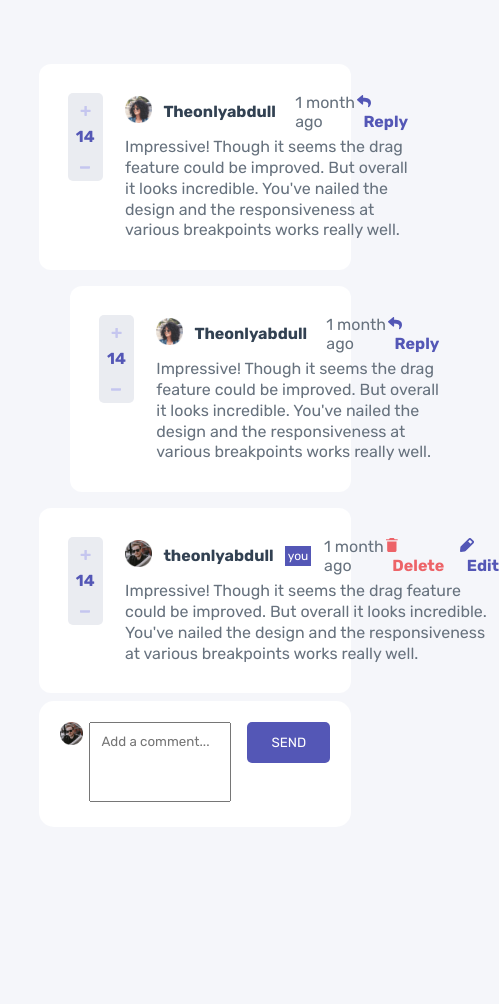
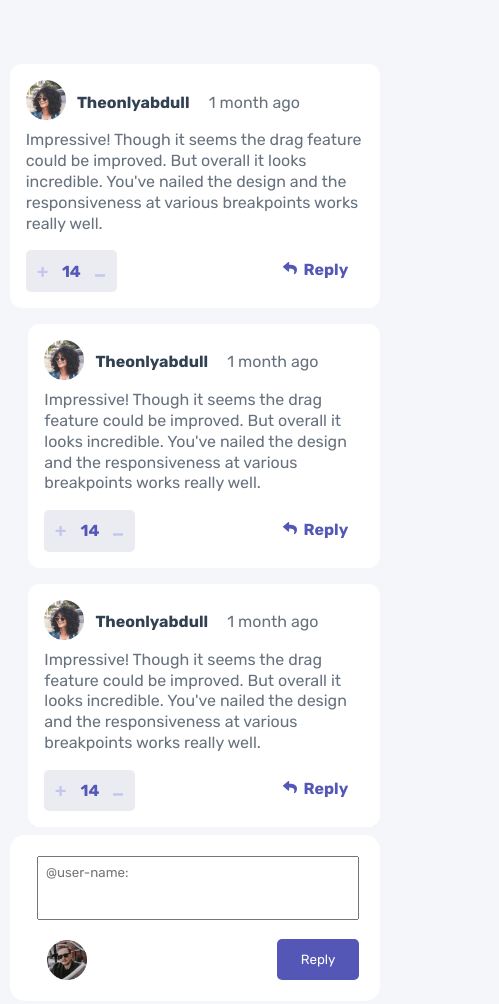
Before and after one commit to TheOnlyAbdull/Comment-Section, a plain HTML site: page index.html in a window 390 px wide. Shown: the top 1004 px of the page, 499 px wide, since content can reach past the window. Before the commit the page ends 844 px from the top, so only its background shows below. Drawn offline with Linux system fonts and the light colour scheme.

Commit message:
finished the mobile view, except modal

```diff
--- a/index.html
+++ b/index.html
@@ -14,11 +14,6 @@
             <div class="content">
                 <div class="msg-content">
                     <div class="comment-sec">
-                        <div class="rating-sec">
-                            <div class="plus"><img src="./images/icon-plus.svg" alt="+"></div>
-                            <p class="rating">14</p>
-                            <div class="minus"><img src="./images/icon-minus.svg" alt="-"></div>
-                        </div>
                         <div class="text-sec">
                             <div class="profile">
                                 <div class="comment-pic"><img src="./images/avatars/image-amyrobson.png" alt="?"></div>
@@ -34,18 +29,18 @@
                                 </p>
                             </div>
                         </div>
+                        <div class="rating-sec">
+                            <div class="plus"><img src="./images/icon-plus.svg" alt="+"></div>
+                            <p class="rating">14</p>
+                            <div class="minus"><img src="./images/icon-minus.svg" alt="-"></div>
+                        </div>
                     </div>
                 </div>
 
                 <!-- POSTED REPLY -->
-                <!-- <div class="posted-reply-container">
+                <div class="posted-reply-container">
                     <div class="msg-content posted-reply">
                         <div class="comment-sec">
-                            <div class="rating-sec">
-                                <div class="plus"><img src="./images/icon-plus.svg" alt="+"></div>
-                                <p class="rating">14</p>
-                                <div class="minus"><img src="./images/icon-minus.svg" alt="-"></div>
-                            </div>
                             <div class="text-sec">
                                 <div class="profile">
                                     <div class="comment-pic"><img src="./images/avatars/image-amyrobson.png" alt="?"></div>
@@ -61,19 +56,19 @@
                                     </p>
                                 </div>
                             </div>
+                            <div class="rating-sec">
+                                <div class="plus"><img src="./images/icon-plus.svg" alt="+"></div>
+                                <p class="rating">14</p>
+                                <div class="minus"><img src="./images/icon-minus.svg" alt="-"></div>
+                            </div>
                         </div>
                     </div>
-                </div> -->
+                </div>
 
                 <!-- POSTED REPLY--2 -->
                 <div class="posted-reply-container">
                     <div class="msg-content posted-reply">
                         <div class="comment-sec">
-                            <div class="rating-sec">
-                                <div class="plus"><img src="./images/icon-plus.svg" alt="+"></div>
-                                <p class="rating">14</p>
-                                <div class="minus"><img src="./images/icon-minus.svg" alt="-"></div>
-                            </div>
                             <div class="text-sec">
                                 <div class="profile">
                                     <div class="comment-pic"><img src="./images/avatars/image-amyrobson.png" alt="?"></div>
@@ -89,31 +84,31 @@
                                     </p>
                                 </div>
                             </div>
+                            <div class="rating-sec">
+                                <div class="plus"><img src="./images/icon-plus.svg" alt="+"></div>
+                                <p class="rating">14</p>
+                                <div class="minus"><img src="./images/icon-minus.svg" alt="-"></div>
+                            </div>
                         </div>
                     </div>
                 </div>
 
                 <!-- COMMENT-REPLY -->
-                <!-- <div class="reply-content">
+                <div class="reply-content">
+                    <div class="reply-text">
+                        <textarea name="" id="" placeholder="@user-name:"></textarea>
+                    </div>
                     <div class="reply-pic">
                         <img src="./images/avatars/image-maxblagun.png" alt="?">
-                    </div>
-                    <div class="reply-text">
-                        <textarea name="" id="" placeholder="@user-name:"></textarea>
                     </div>
                     <div class="reply-btn-container">
                         <button class="reply-btn">Reply</button>
                     </div>
                 </div>
-     -->
+
                 <!-- COMMENT 2  for user-->
                 <div class="msg-content">
                     <div class="comment-sec">
-                        <div class="rating-sec">
-                            <div class="plus"><img src="./images/icon-plus.svg" alt="+"></div>
-                            <p class="rating">14</p>
-                            <div class="minus"><img src="./images/icon-minus.svg" alt="-"></div>
-                        </div>
                         <div class="text-sec">
                             <div class="profile">
                                 <div class="comment-pic"><img src="./images/avatars/image-maxblagun.webp" alt="?"></div>
@@ -133,16 +128,21 @@
                                 </p>
                             </div>
                         </div>
+                        <div class="rating-sec">
+                            <div class="plus"><img src="./images/icon-plus.svg" alt="+"></div>
+                            <p class="rating">14</p>
+                            <div class="minus"><img src="./images/icon-minus.svg" alt="-"></div>
+                        </div>
                     </div>
                 </div>
 
                 <!-- POST COMMENT -->
                 <div class="reply-content post">
+                    <div class="reply-text">
+                        <textarea class="post-txt-area" name="" id="" placeholder="Add a comment..."></textarea>
+                    </div>
                     <div class="reply-pic">
                         <img src="./images/avatars/image-maxblagun.png" alt="?">
-                    </div>
-                    <div class="reply-text">
-                        <textarea class="post-txt-area" name="" id="" placeholder="Add a comment..."></textarea>
                     </div>
                     <div class="reply-btn-container">
                         <button class="reply-btn">SEND</button>
--- a/main.css
+++ b/main.css
@@ -20,7 +20,7 @@ body{
 
 /* ---------------CONTENT--------------- */
 .content{
-    width: 55%;
+    width: 50%;
     margin-left: auto;
     margin-right: auto;
 }
@@ -42,6 +42,7 @@ body{
     background: hsl(223, 19%, 93%);
     text-align: center;
     display: flex;
+    order: 1;
     flex-direction: column;
     justify-content: space-between;
     height: 5.5rem;
@@ -54,6 +55,9 @@ body{
 }
 .plus, .minus{
     cursor: pointer;
+}
+.text-sec{
+    order:2
 }
 .profile{
     display: flex;
@@ -94,6 +98,7 @@ body{
 .comment-text-div .comment-text{
     color:hsl(211, 10%, 45%);
     line-height: 1.3;
+    font-size: 1rem;
 }
 
 
@@ -111,7 +116,8 @@ body{
     justify-content: space-between;
 }
 .reply-pic {
-    width: 2rem;
+    width: 2.5rem;
+    order: 1;
 }
 .reply-pic img{
     display: block;
@@ -119,12 +125,16 @@ body{
 }
 .reply-text{
     width: 75%;
+    order: 2;
 }
 .reply-text textarea{
     resize: none;
     width: 100%;
     padding: .5rem;
     height: 4rem;
+}
+.reply-btn-container{
+    order: 3;
 }
 .reply-btn-container .reply-btn{
     padding: .8rem 1.5rem;
@@ -194,44 +204,68 @@ body{
 
 
 
-
-
-
-
-
-
-/* ---------------700px--------------- */
-@media screen and (max-width:700px){
-    .content{
-        width: 90%;
-    }
-    /* reply should come down
-    - use position absolute
-    -and position it to the down of the page
-    */
-
-    /* rating should come down
-    -use position absolute
-    -and make use of flex direction
-    */
-}
-
-
-
-
-
-
-
 /* ---------------1000px--------------- */
-@media screen and (max-width:1000px){
+@media screen and (max-width:1000px) and (min-width:900px) {
     .content{
         width: 70%;
     }
 }
 
 /* ---------------900px--------------- */
-@media screen and (max-width:900px){
+@media screen and (max-width:900px) and (min-width:700px){
     .content{
         width: 80%;
     }
 }
+
+
+/* ---------------700px--------------- */
+@media screen and (max-width:700px){
+    .content{
+        width: 95%;
+    }
+    .msg-content.posted-reply{
+        width:95% ;
+    }
+    .msg-content{
+        padding: 1rem;
+        position: relative;
+    }
+    /*  */
+    .comment-sec{
+        display: block;
+    }
+    .rating-sec{
+    padding:  .7rem;
+    background: hsl(223, 19%, 93%);
+    display: flex;
+    flex-direction: row;
+    width: 5.7rem;
+    align-items: center;
+    height: unset;
+    border-radius: 5px;
+    margin-top: 1rem;
+}
+.reply, .del-ed{
+    position: absolute;
+    bottom: 1.8rem;
+    right: 2rem;
+}
+.reply-content{
+    display: block;
+    position: relative;
+}
+.reply-text{
+    width: 100%;
+}
+.reply-pic{
+    margin-top: 1rem;
+    margin-left: 1rem;
+}
+.reply-btn-container{
+    position: absolute;
+    right: 1.3rem;
+    bottom: 1.3rem;
+}
+
+}
```
